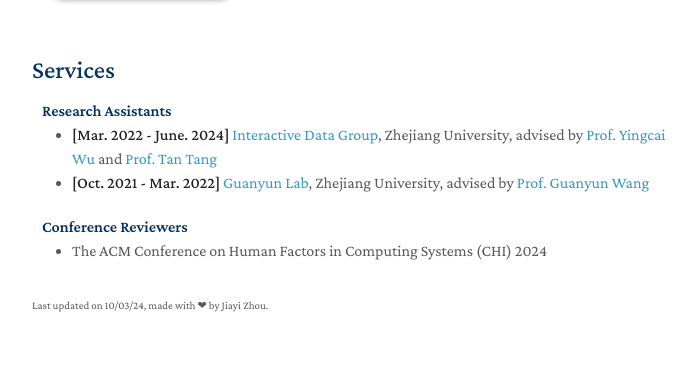
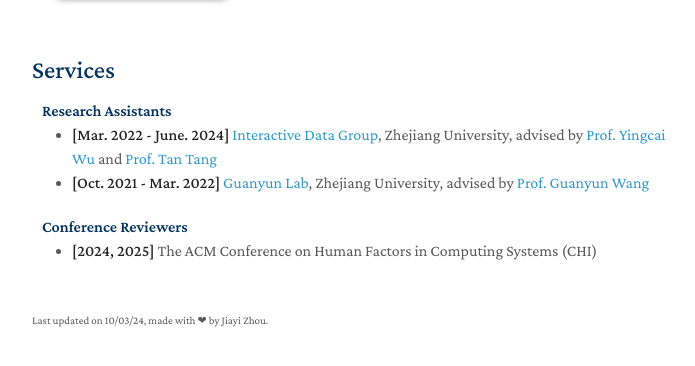
Before and after one commit to JiayZhou/JiayZhou.github.io, a Jekyll site: the page built from index.md, in a window 1280 px wide and 900 px high, scrolled down 1037 px, cut to the strip 499-865 px from the top of the window. Shown: the whole strip, without its empty margins (438-1133 px from the left). Built offline with Jekyll 4.4.1, drawn with Linux system fonts in a browser that asks for light colours; nearby versions of some CDN libraries; a style sheet for code colours, icons or effects is not loaded; our own code applies the rules of GitHub Pages for plain Markdown files.

Commit message:
Update services.md

```diff
--- a/_includes/services.md
+++ b/_includes/services.md
@@ -5,7 +5,4 @@
   - **[Oct. 2021 - Mar. 2022]** [Guanyun Lab](https://design.zju.edu.cn/guanyunlab/), Zhejiang University, advised by [Prof. Guanyun Wang](https://www.guanyundesign.com/)
 
 <h4 style="margin:0 10px 0;">Conference Reviewers</h4>
-
-<ul style="margin:0 0 5px;">
-  <li><a href="https://dl.acm.org/conference/chi"><autocolor>The ACM Conference on Human Factors in Computing Systems (CHI) 2024</autocolor></a></li>
-</ul>
+  - **[2024, 2025]** <a href="https://dl.acm.org/conference/chi"><autocolor>The ACM Conference on Human Factors in Computing Systems (CHI)</autocolor></a>
```
